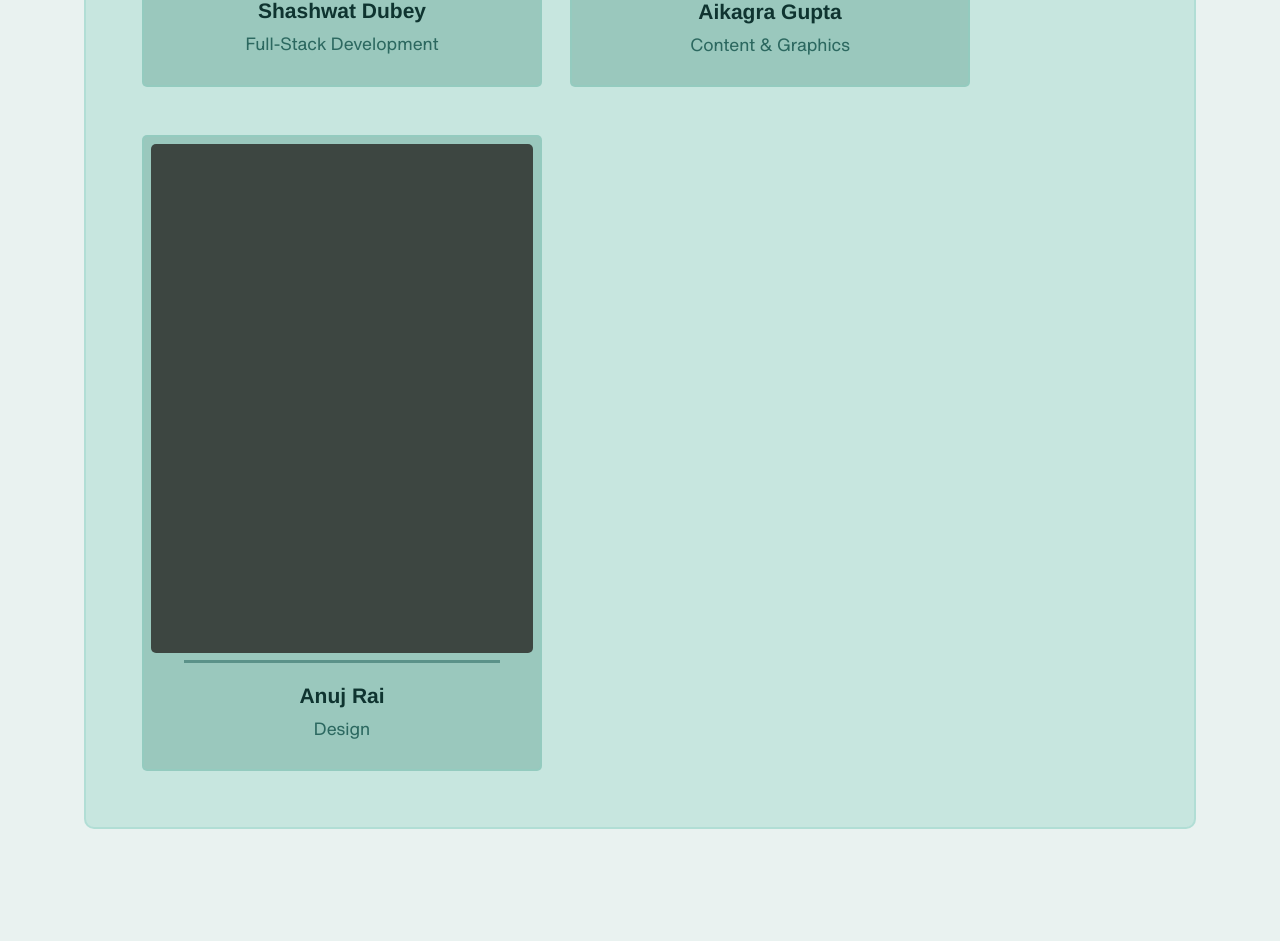
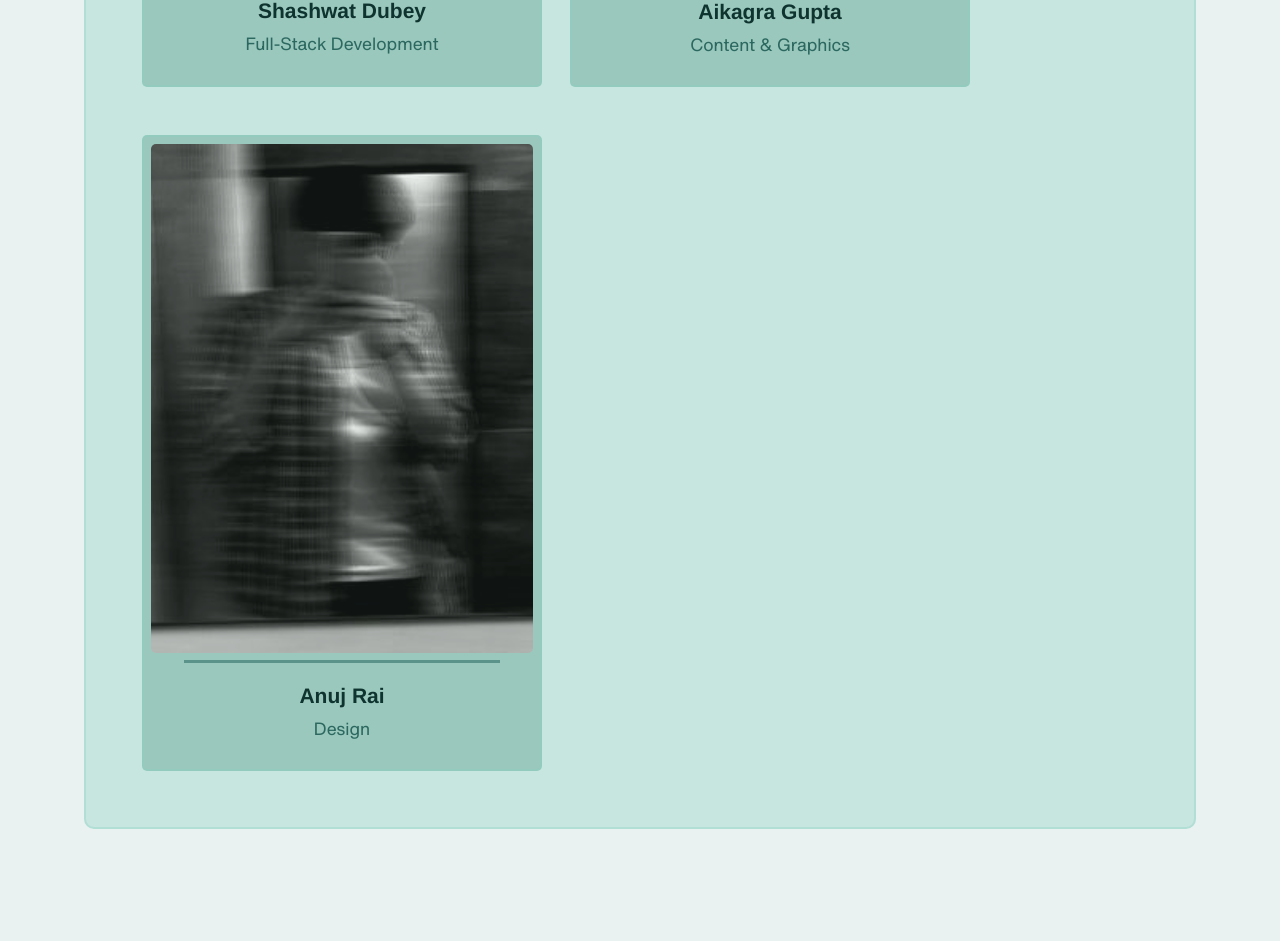
Before and after one commit to shashwtt/BrainByte, a Next.js app: page /about in a window 1280 px wide. Shown: the part 1768-2709 px from the top of the page. Built offline with nearby package versions, Linux system fonts and the light colour scheme.

Commit message:
update photo

```diff
--- a/pages/about/index.tsx
+++ b/pages/about/index.tsx
@@ -112,7 +112,7 @@ const About = () => {
 							</div>
 							<div className={styles.member}>
 								<Image
-									src="/images/noname.jpg"
+									src="/images/anuj.jpg"
 									alt="Anuj Rai"
 									width={200}
 									height={200}
```
Also changed, not shown: public/images/anuj.jpg (added), public/images/noname.jpg (deleted).
